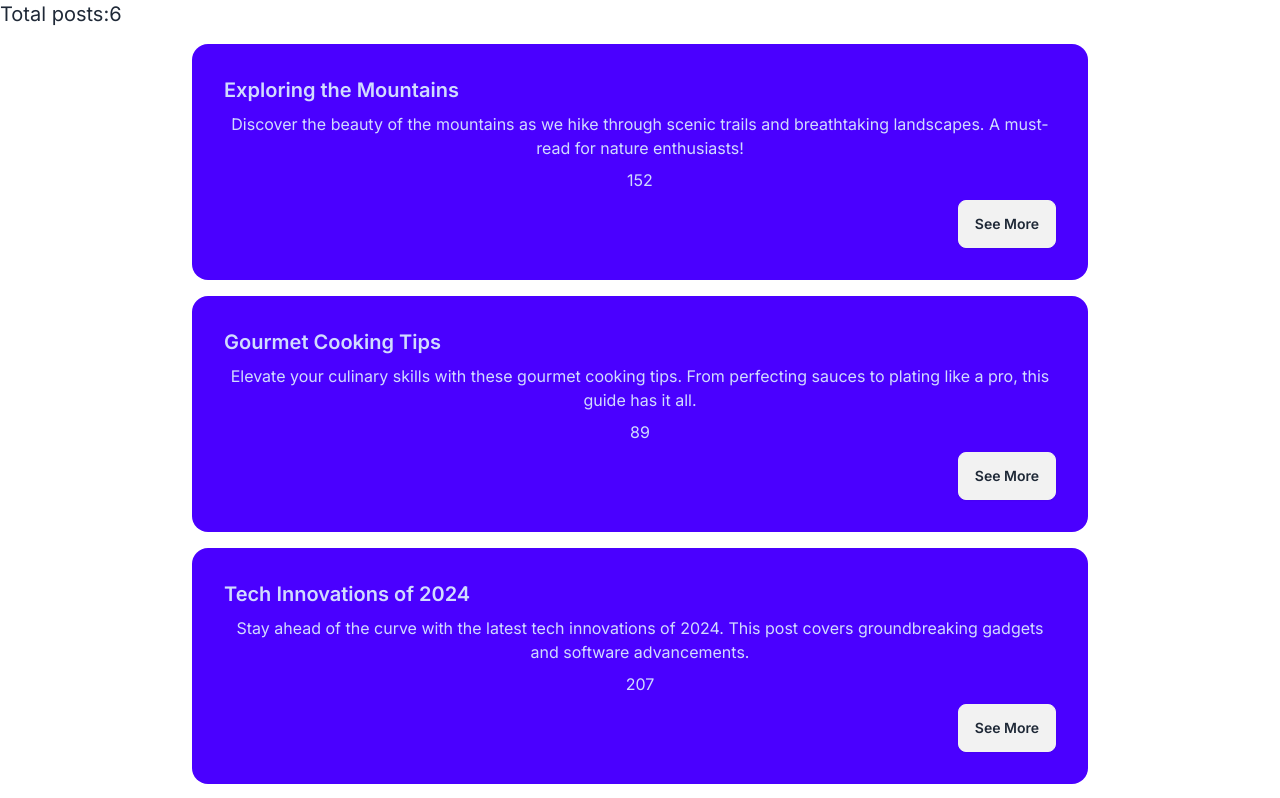
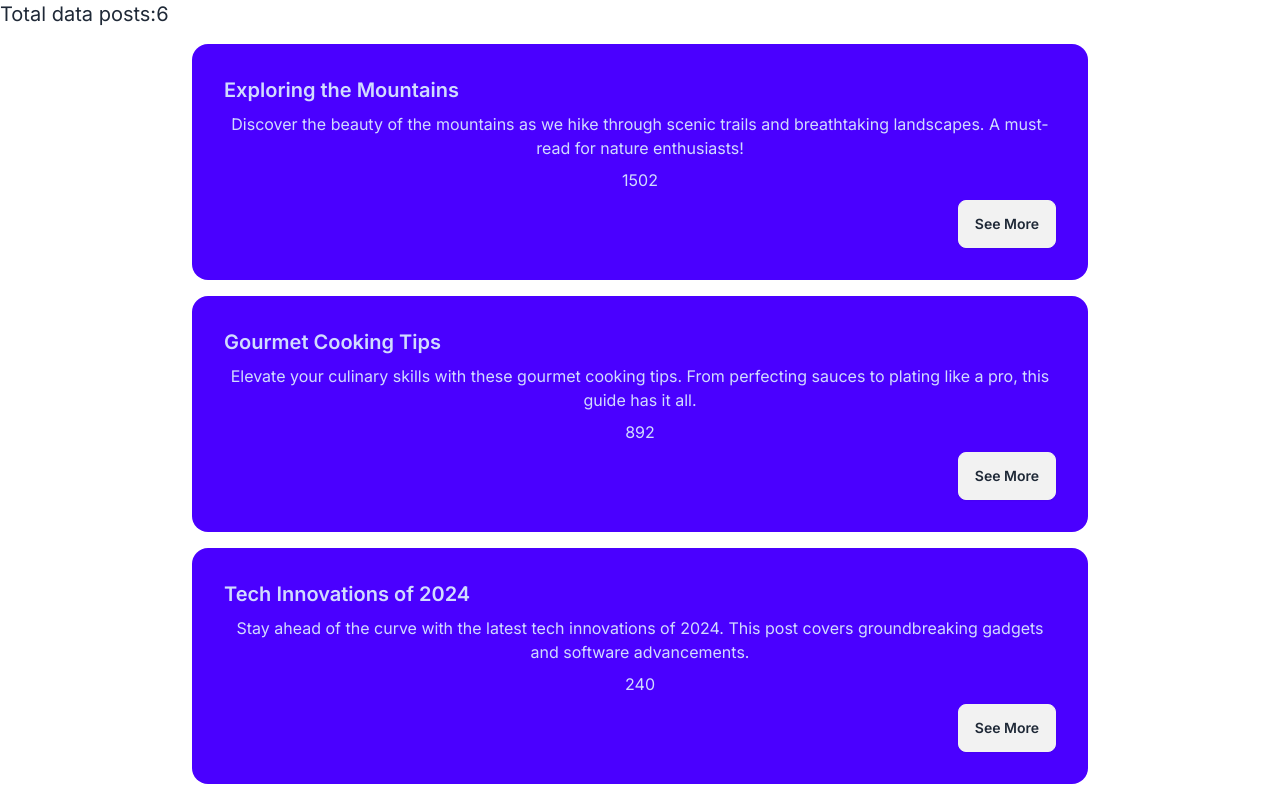
Before and after one commit to amithasanamithasan/next-level-data-fetching, a Next.js app: page /posts in a window 1280 px wide. Shown: the top 798 px of the page. Built offline with nearby package versions, Linux system fonts and the light colour scheme; data requests are answered from the project's data file.

Commit message:
http://localhost:5000/posts

```diff
--- a/db.json
+++ b/db.json
@@ -4,25 +4,25 @@
           "id": 1,
           "title": "Exploring the Mountains",
           "description": "Discover the beauty of the mountains as we hike through scenic trails and breathtaking landscapes. A must-read for nature enthusiasts!",
-          "likes": 152
+          "likes": 1502
         },
         {
           "id": 2,
           "title": "Gourmet Cooking Tips",
           "description": "Elevate your culinary skills with these gourmet cooking tips. From perfecting sauces to plating like a pro, this guide has it all.",
-          "likes": 89
+          "likes": 892
         },
         {
           "id": 3,
           "title": "Tech Innovations of 2024",
           "description": "Stay ahead of the curve with the latest tech innovations of 2024. This post covers groundbreaking gadgets and software advancements.",
-          "likes": 207
+          "likes": 240
         },
         {
           "id": 4,
           "title": "Mastering Yoga",
           "description": "Embrace the art of yoga with our comprehensive guide. Learn poses, breathing techniques, and the mental benefits of a consistent practice.",
-          "likes": 134
+          "likes": 234
         },
         {
           "id": 5,
--- a/src/app/posts/page.js
+++ b/src/app/posts/page.js
@@ -2,16 +2,18 @@
 
 const PostsPage = async() => {
     const res=await fetch("http://localhost:5000/posts",{
-        cache:'force-cache',
-    })
+        // cache:'force-cache',
+        next:{
+            revalidate:5,
+        },
+    });
    const posts= await res.json();
-   console.log(posts);
+//    console.log(posts);
     return (
         <div className="w-full   ">
-            <h1 className="text-xl">Total posts:{posts.length}</h1>
+            <h1 className="text-xl">Total data posts:{posts.length}</h1>
 
-            {
-                posts.map(post=> <div key={post.id} className="card bg-primary text-primary-content w-[70%] my-4 mx-auto">
+            { posts.map(post=> <div key={post.id} className="card bg-primary text-primary-content w-[70%] my-4 mx-auto">
                     <div className="card-body text-center">
                       <h2 className="card-title">{post.title}</h2>
                       <p>{post.description}</p>
```
